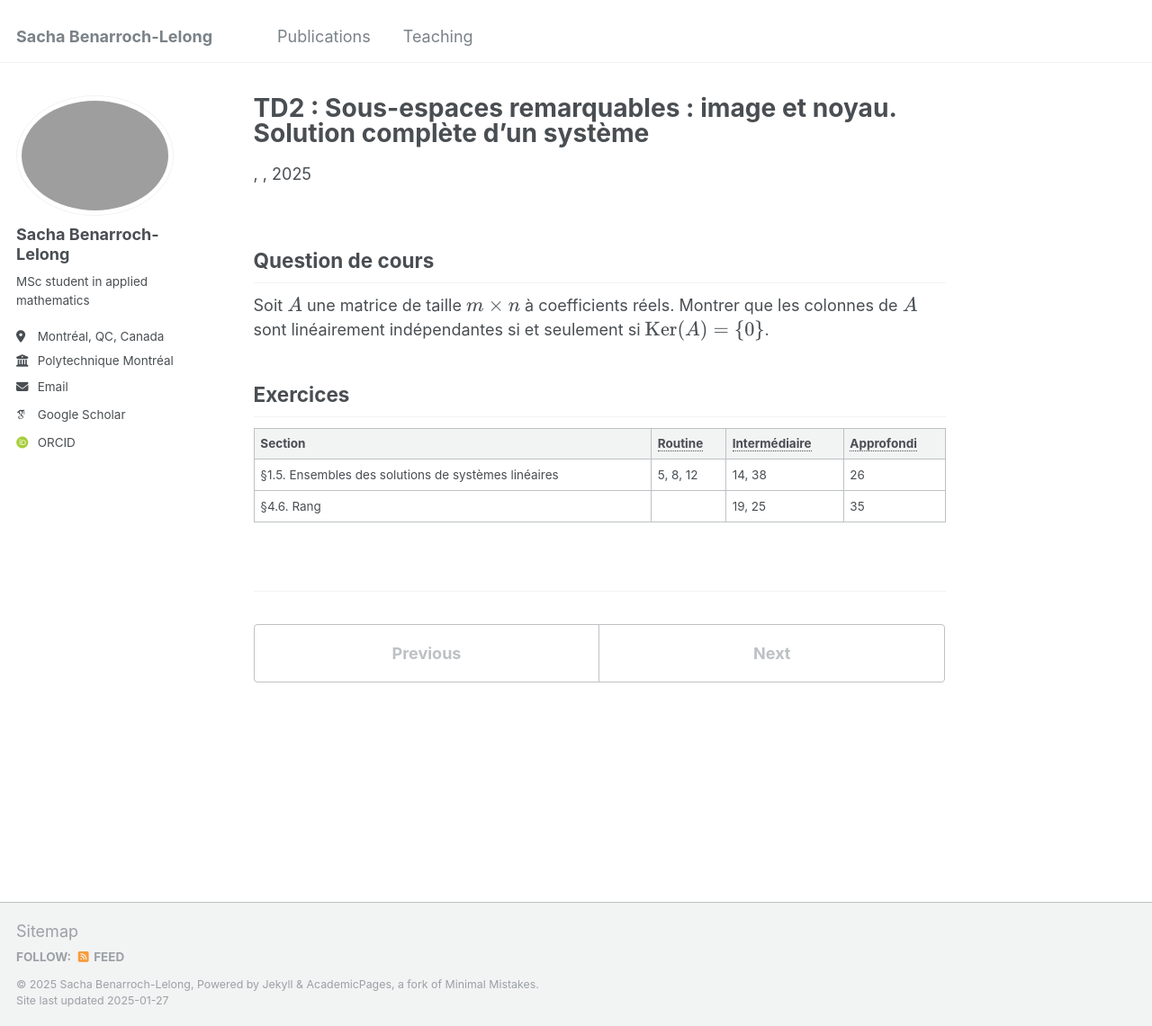
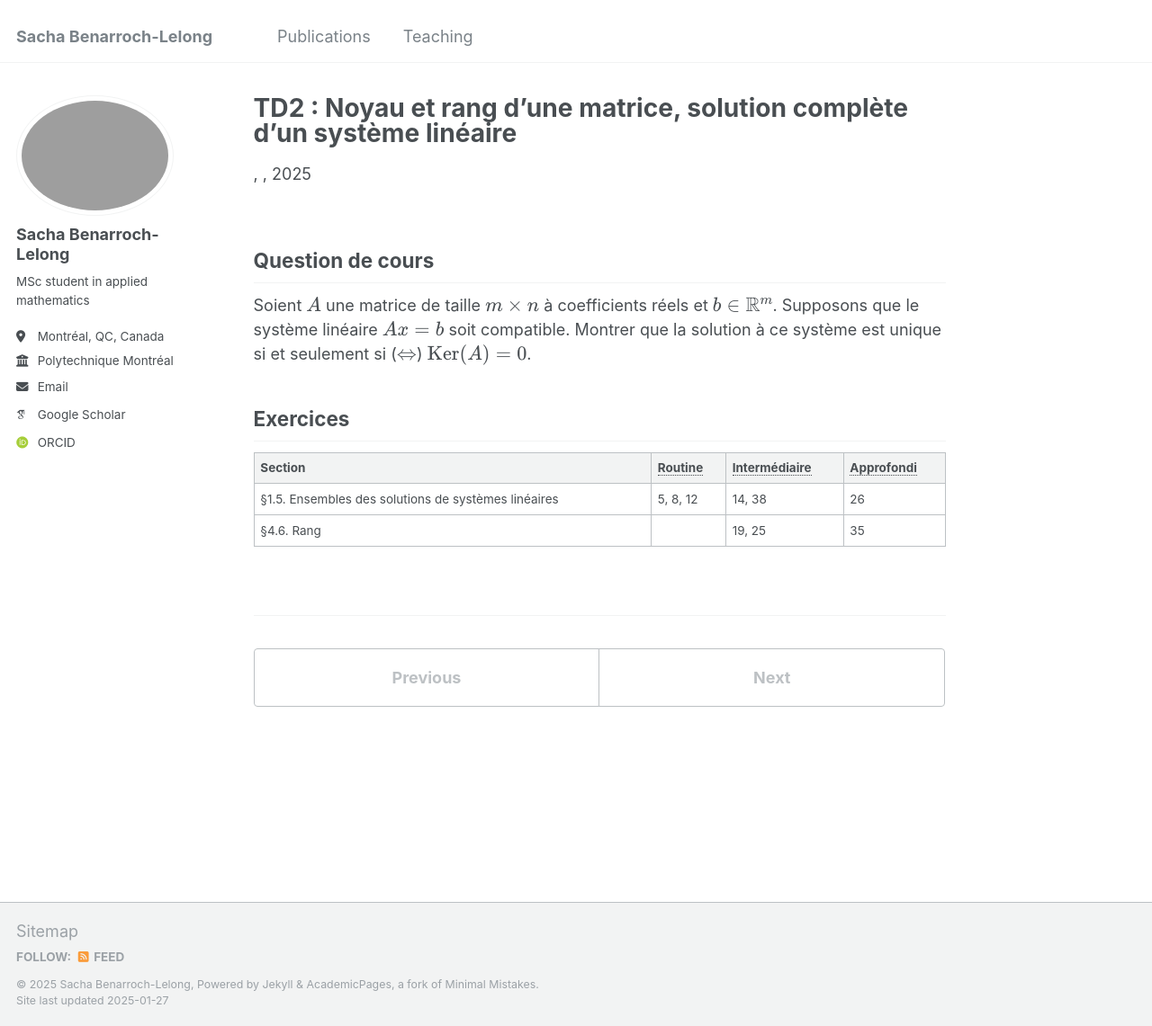
Before and after one commit to sblelong/sblelong.github.io, a Jekyll site: the page built from _teaching/mth1008/td2.md, in a window 1280 px wide and 1141 px high. Shown: the whole window at 90% size. Built offline with Jekyll 4.4.1, drawn with Linux system fonts in a browser that asks for light colours; some web fonts are replaced.

Commit message:
fix question de cours td2

```diff
--- a/_teaching/mth1008/td2.md
+++ b/_teaching/mth1008/td2.md
@@ -1,19 +1,19 @@
 ---
-title: "TD2 : Sous-espaces remarquables : image et noyau. Solution complète d'un système"
+title: "TD2 : Noyau et rang d'une matrice, solution complète d'un système linéaire"
 permalink: /teaching/mth1008/td2
 ---
 
 ## Question de cours
 
-Soit \\(A\\) une matrice de taille \\(m\times n\\) à coefficients réels. Montrer que les colonnes de \\(A\\) sont linéairement indépendantes si et seulement si \\(\mathrm{Ker}(A)=\\{0\\}\\).
+Soient \\(A\\) une matrice de taille \\(m\times n\\) à coefficients réels et \\(b\in\mathbb{R}^m\\). Supposons que le système linéaire \\(Ax=b\\) soit compatible. Montrer que la solution à ce système est unique si et seulement si (\\(\Leftrightarrow\\)) \\(\mathrm{Ker}(A)=\{0\}\\).
 
 
 ## Exercices
 
-| Section                                             | Routine | Intermédiaire | Approfondi |
-| --------------------------------------------------- | ------- | ------------- | ---------- |
-| §1.5. Ensembles des solutions de systèmes linéaires | 5, 8, 12        | 14, 38              | 26           |
-| §4.6. Rang                                          |         | 19, 25              | 35           |
+| Section                                             | Routine  | Intermédiaire | Approfondi |
+| --------------------------------------------------- | -------- | ------------- | ---------- |
+| §1.5. Ensembles des solutions de systèmes linéaires | 5, 8, 12 | 14, 38        | 26         |
+| §4.6. Rang                                          |          | 19, 25        | 35         |
 
 
 
```
Also changed, not shown: _teaching/mth1008.md (+1 -1 lines).
